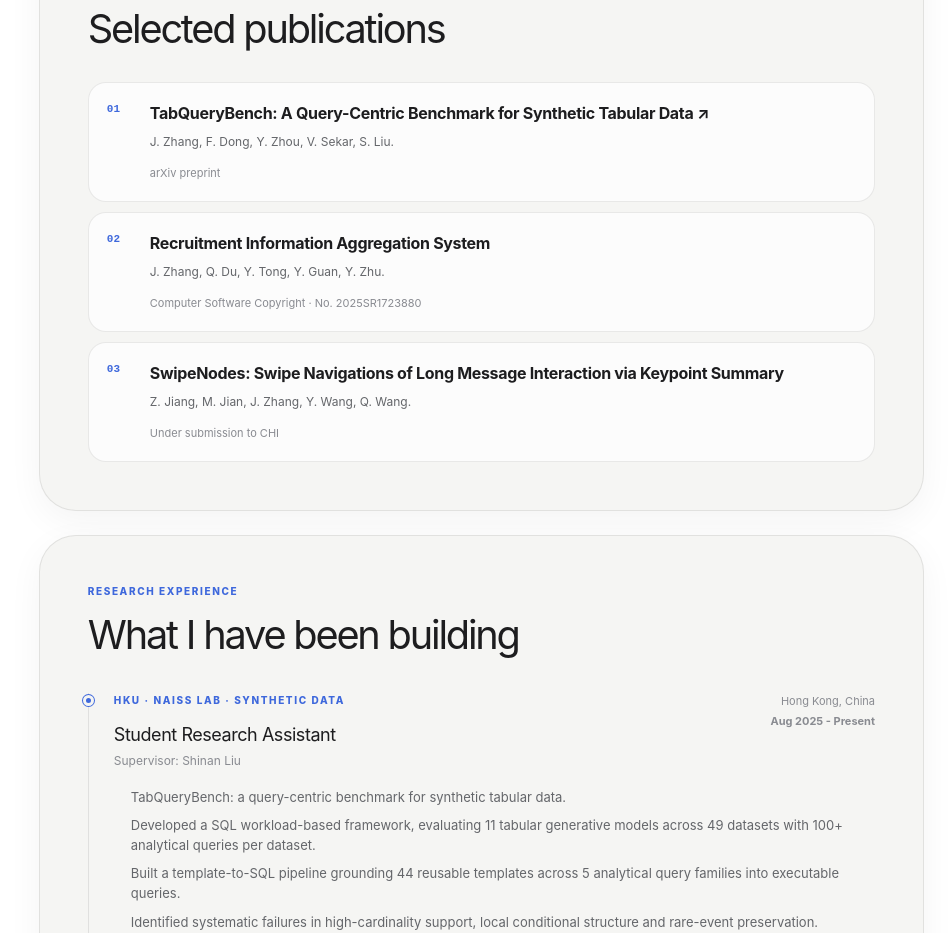
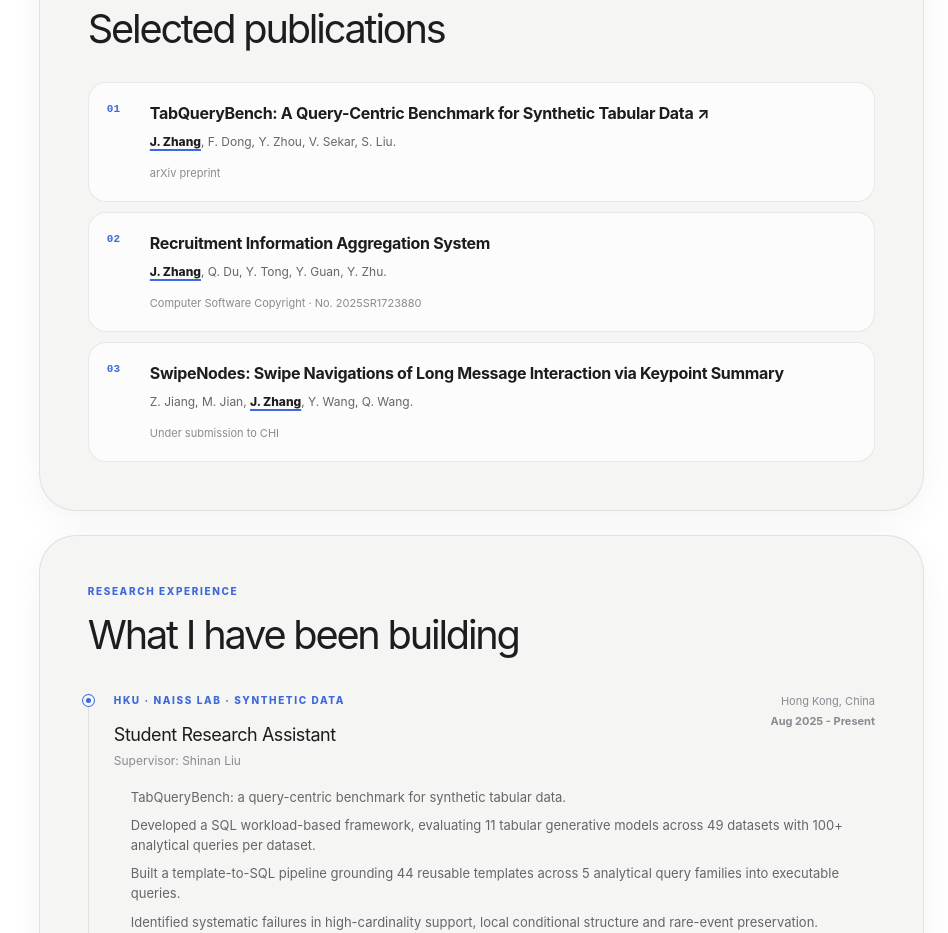
Before and after one commit to Fredzjl/JialinZhang.github.io, a Next.js app: page / in a window 1280 px wide. Shown: the part 1380-2313 px from the top of the page, without its empty margins (332-1280 px from the left). Built offline with nearby package versions, Linux system fonts and the light colour scheme.

Commit message:
Highlight publication authorship

```diff
--- a/app/page.tsx
+++ b/app/page.tsx
@@ -5,9 +5,9 @@ import { useEffect, useState } from 'react';
 const navigation = [['about', 'About'], ['education', 'Education'], ['publications', 'Publications'], ['research', 'Research'], ['honors', 'Honors'], ['more', 'More']];
 
 const publications = [
-  { title: 'TabQueryBench: A Query-Centric Benchmark for Synthetic Tabular Data', authors: 'J. Zhang, F. Dong, Y. Zhou, V. Sekar, S. Liu.', venue: 'arXiv preprint', link: 'https://arxiv.org/abs/2607.03926' },
-  { title: 'Recruitment Information Aggregation System', authors: 'J. Zhang, Q. Du, Y. Tong, Y. Guan, Y. Zhu.', venue: 'Computer Software Copyright · No. 2025SR1723880' },
-  { title: 'SwipeNodes: Swipe Navigations of Long Message Interaction via Keypoint Summary', authors: 'Z. Jiang, M. Jian, J. Zhang, Y. Wang, Q. Wang.', venue: 'Under submission to CHI' },
+  { title: 'TabQueryBench: A Query-Centric Benchmark for Synthetic Tabular Data', authors: <><strong className="author-highlight">J. Zhang</strong>, F. Dong, Y. Zhou, V. Sekar, S. Liu.</>, venue: 'arXiv preprint', link: 'https://arxiv.org/abs/2607.03926' },
+  { title: 'Recruitment Information Aggregation System', authors: <><strong className="author-highlight">J. Zhang</strong>, Q. Du, Y. Tong, Y. Guan, Y. Zhu.</>, venue: 'Computer Software Copyright · No. 2025SR1723880' },
+  { title: 'SwipeNodes: Swipe Navigations of Long Message Interaction via Keypoint Summary', authors: <>Z. Jiang, M. Jian, <strong className="author-highlight">J. Zhang</strong>, Y. Wang, Q. Wang.</>, venue: 'Under submission to CHI' },
 ];
 
 const research = [
```
Also changed, not shown: app/globals.css.
